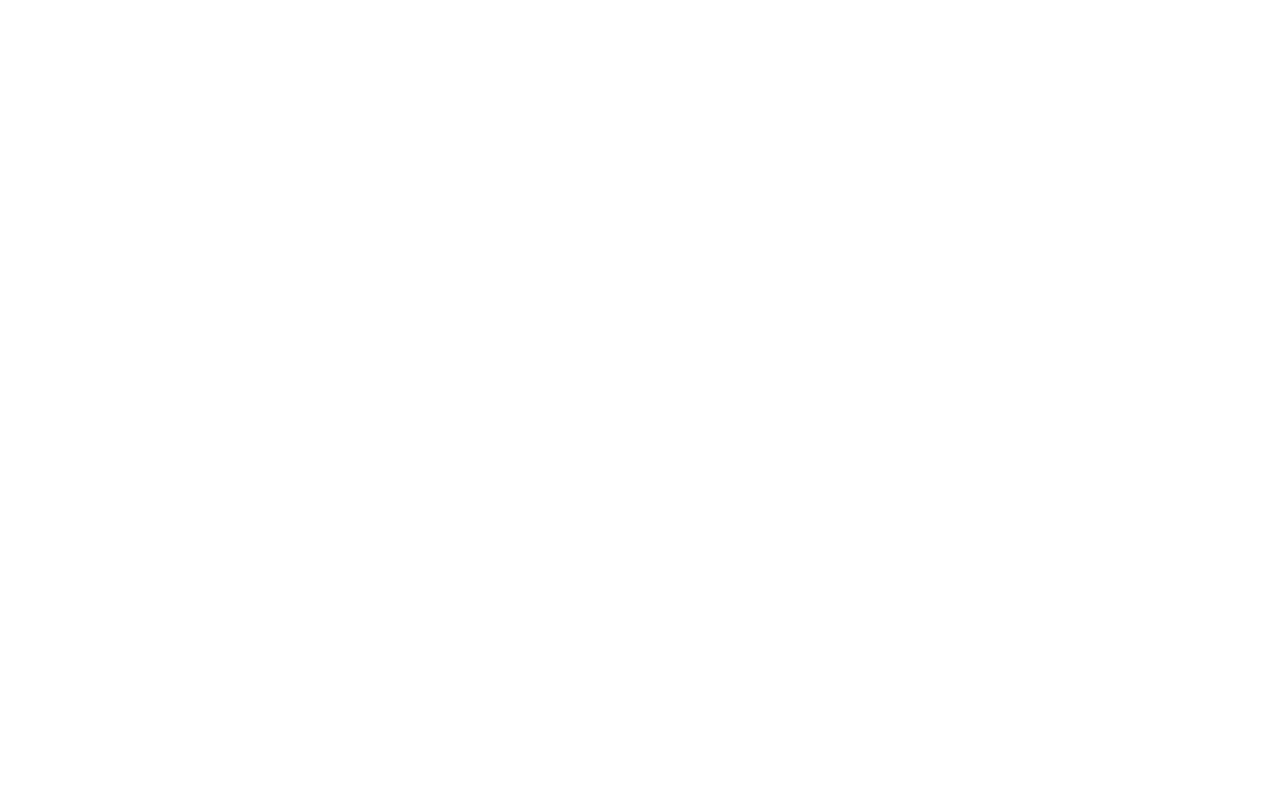
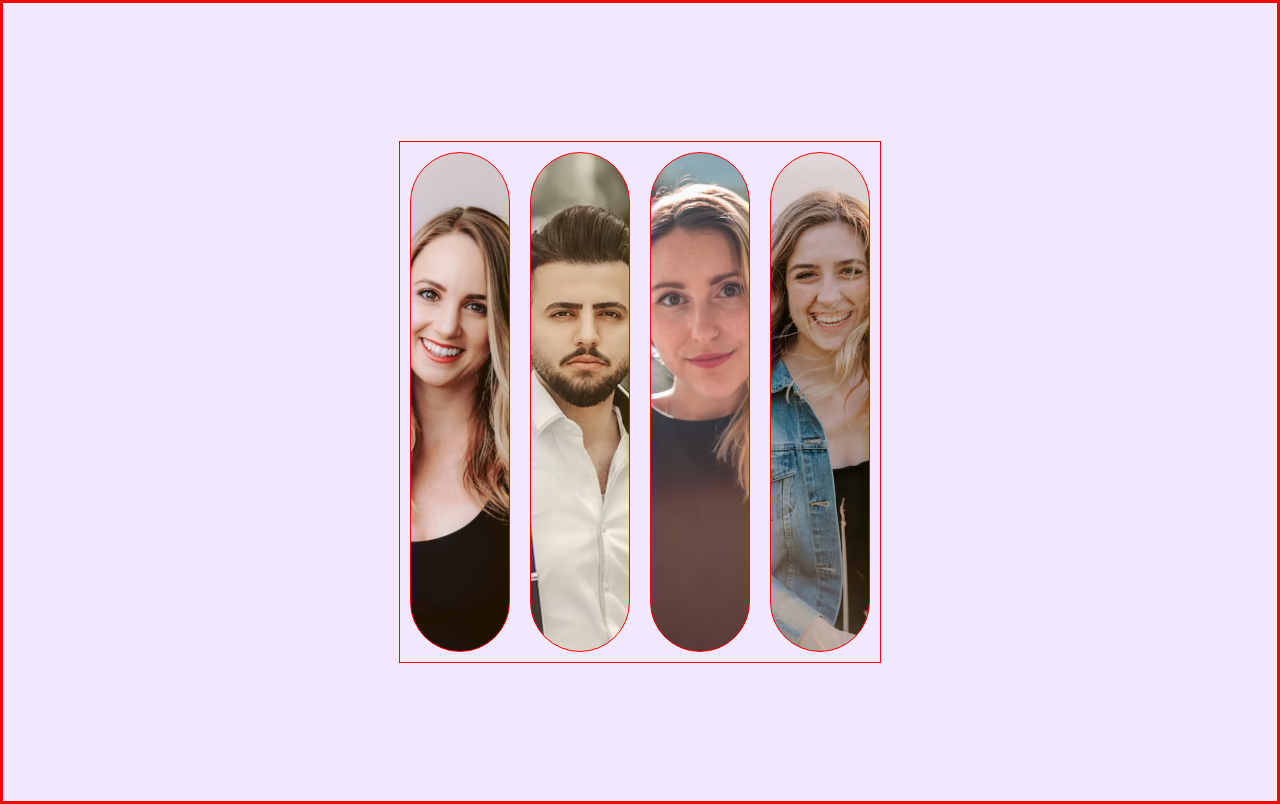
Before and after one commit to imnomee/SITE-Expanding-Gallery, a plain HTML site: page index.html in a window 1280 px wide. Drawn offline with Linux system fonts and the light colour scheme.

Commit message:
desktop done

```diff
--- a/index.html
+++ b/index.html
@@ -3,7 +3,17 @@
     <head>
         <meta charset="UTF-8" />
         <meta name="viewport" content="width=device-width, initial-scale=1.0" />
+        <link rel="stylesheet" href="./styles.css" />
         <title>Expanding Gallery - Nomee - GreatStack</title>
     </head>
-    <body></body>
+    <body>
+        <div class="container">
+            <div class="gallery">
+                <div class="img-box"><h3>Madison</h3></div>
+                <div class="img-box"><h3>Perth</h3></div>
+                <div class="img-box"><h3>Mathew</h3></div>
+                <div class="img-box"><h3>Sheeran</h3></div>
+            </div>
+        </div>
+    </body>
 </html>
--- a/styles.css
+++ b/styles.css
@@ -5,4 +5,60 @@
     font-family: system-ui, -apple-system, BlinkMacSystemFont, 'Segoe UI',
         Roboto, Oxygen, Ubuntu, Cantarell, 'Open Sans', 'Helvetica Neue',
         sans-serif;
+    border: 1px solid red;
 }
+
+.container {
+    width: 100%;
+    height: 100vh;
+    background-color: #f2e9ff;
+    display: flex;
+    align-items: center;
+    justify-content: center;
+}
+
+.gallery {
+    display: flex;
+    align-items: center;
+    justify-content: center;
+}
+.img-box {
+    width: 100px;
+    height: 500px;
+    margin: 10px;
+    border-radius: 50px;
+    background-image: url(./images/image-1.png);
+    background-position: center;
+    background-size: cover;
+    position: relative;
+    transition: all 0.5s;
+}
+
+.img-box:nth-child(2) {
+    background-image: url(./images/image-2.png);
+}
+.img-box:nth-child(3) {
+    background-image: url(./images/image-3.png);
+}
+.img-box:nth-child(4) {
+    background-image: url(./images/image-4.png);
+}
+
+.img-box h3 {
+    color: #fff;
+    position: absolute;
+    bottom: 0;
+    left: 30px;
+    opacity: 0;
+    text-shadow: 0 0 15px #000;
+    transition: all 0.5s;
+}
+
+.img-box:hover {
+    width: 300px;
+    cursor: auto;
+}
+.img-box:hover h3 {
+    opacity: 1;
+    bottom: 25px;
+}
```
